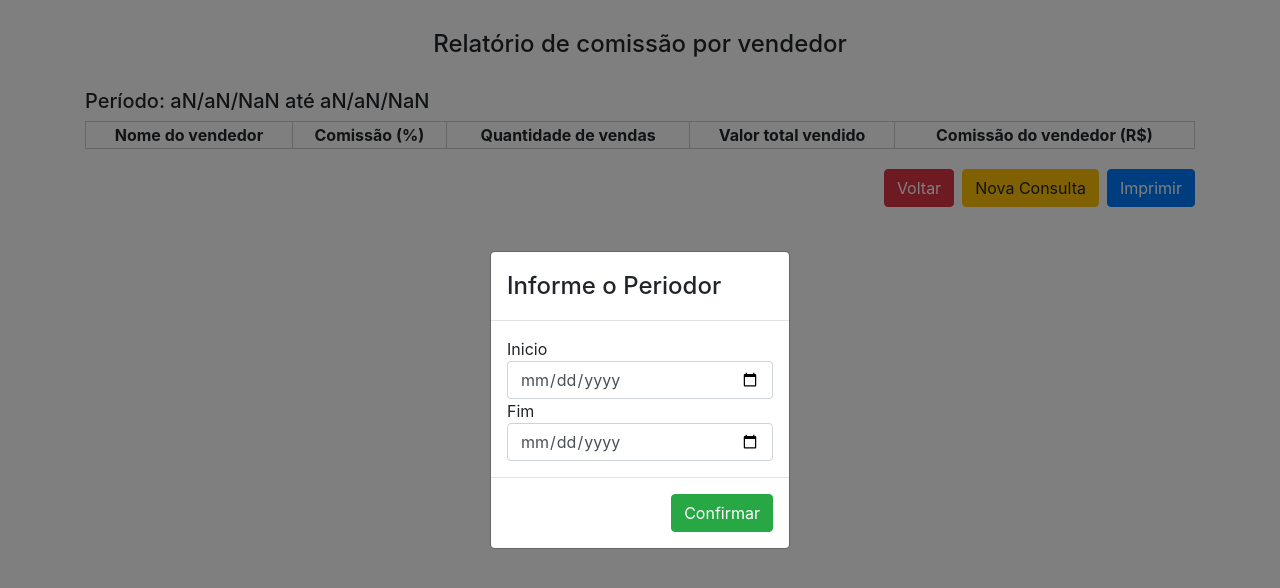
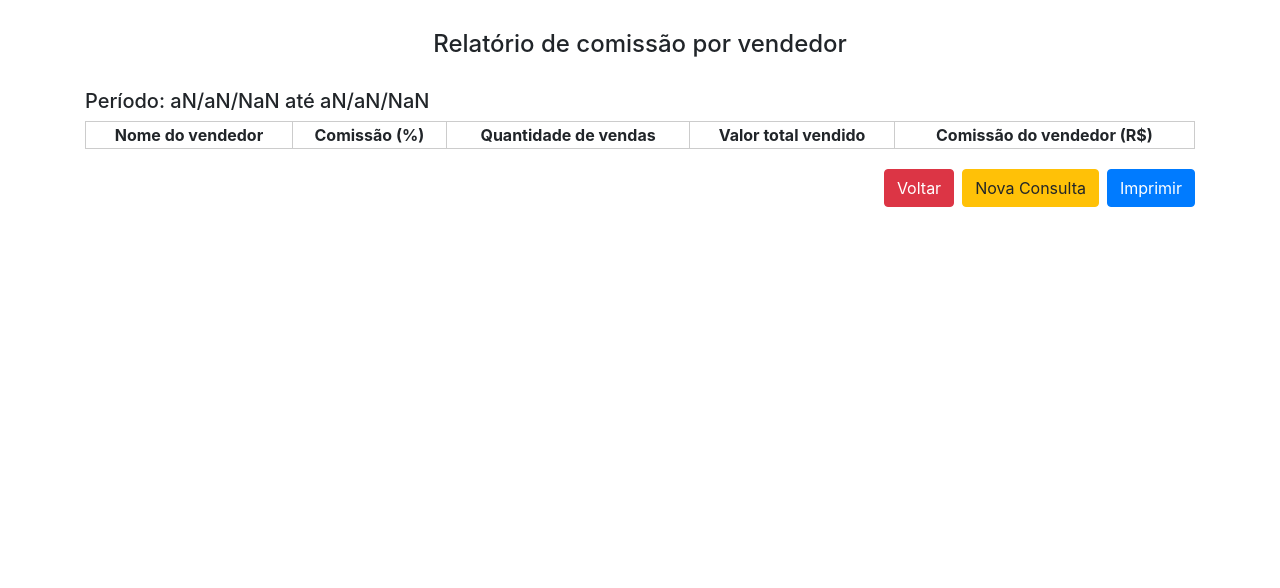
Before and after one commit to victorveiga/on-pdv, a React (Create React App) app in the folder client/: page /comissao_vendedor in a window 1280 px wide. Shown: the top 588 px of the page. Built offline with nearby package versions, Linux system fonts and the light colour scheme; sample sign-in values are in the browser's storage.

Commit message:
mais alguns ajustes

```diff
--- a/client/src/Components/ModalLancarData.js
+++ b/client/src/Components/ModalLancarData.js
@@ -24,7 +24,7 @@ class ModalLancarValor extends Component {
                     centered
                 >
                     <Modal.Header>
-                        <Modal.Title id="modal-editar-valor">Informe o Periodor</Modal.Title>
+                        <Modal.Title id="modal-editar-valor">Informe um Período</Modal.Title>
                     </Modal.Header>
                     <Modal.Body>
                         <div>
--- a/client/src/Components/ProdutosEmFalta/JanelaProdutosEmFalta.js
+++ b/client/src/Components/ProdutosEmFalta/JanelaProdutosEmFalta.js
@@ -3,6 +3,7 @@ import JanelaModal from '../JanelaModal';
 import Selecao from '../Selecao';
 import api from '../../services/api';
 import FormularioProdutoEmFalta from './FormularioProdutoEmFalta';
+import Lib from '../../Lib';
 
 class JanelaProduto extends Component {
 
@@ -31,6 +32,10 @@ class JanelaProduto extends Component {
 
             this.setState({maxPage: Math.ceil(response.headers['total'] / 5)  })
             this.setState({activePage: page })
+
+            response.data.map(item => (
+                item.dataFalta = Lib.getDataString(item.dataFalta)
+            ))
 
             this.setState({produtos: response.data});
             this.setState({content: this.handleSelecao()})
--- a/client/src/pages/Relatorios/ComissaoVendedor/index.js
+++ b/client/src/pages/Relatorios/ComissaoVendedor/index.js
@@ -40,10 +40,6 @@ class ComissaoVendedor extends Component {
             localStorage.clear();
             window.location.reload();
         }
-    }
-
-    componentDidMount(){
-        this.setState({showFormData: true})
     }
 
     render(){
```
